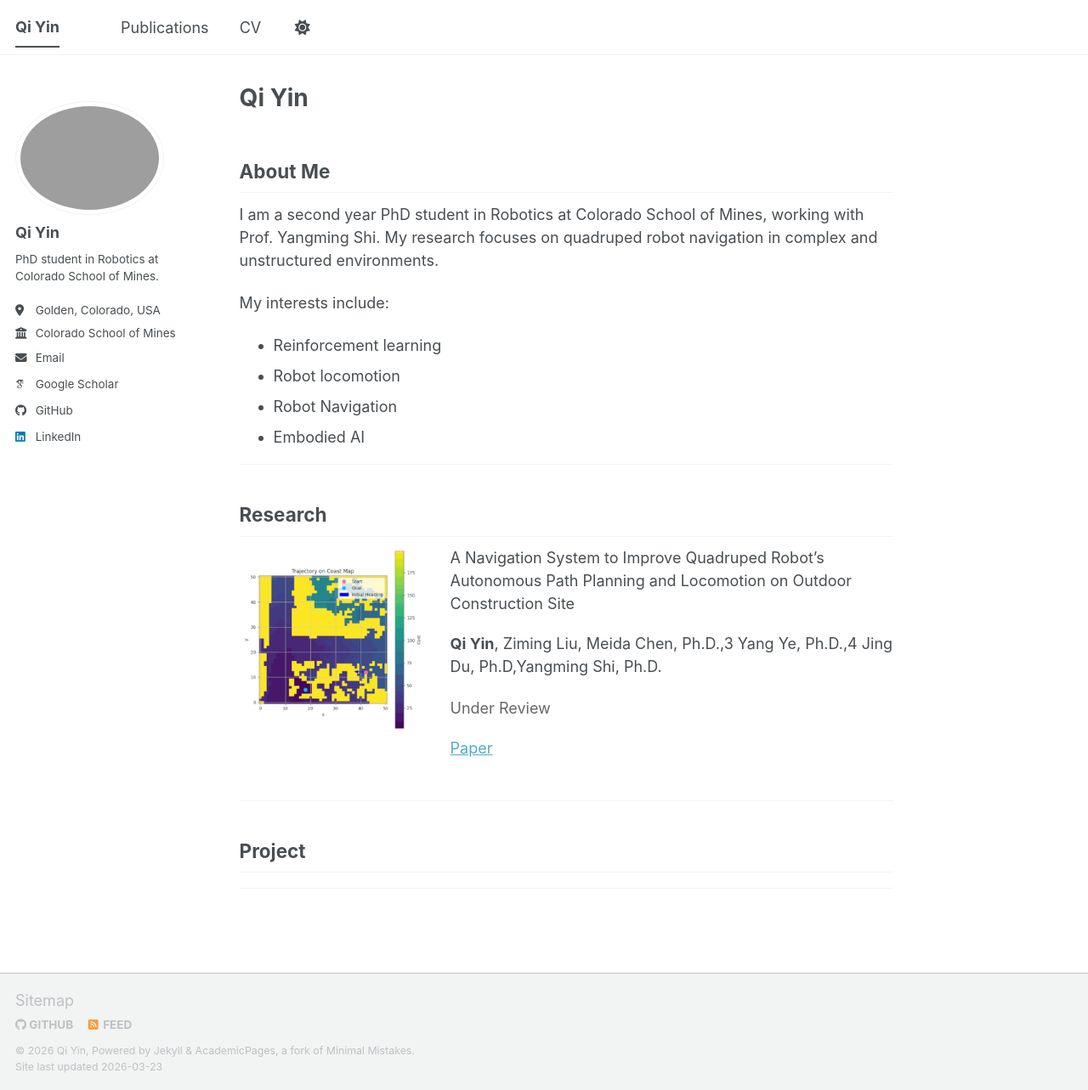
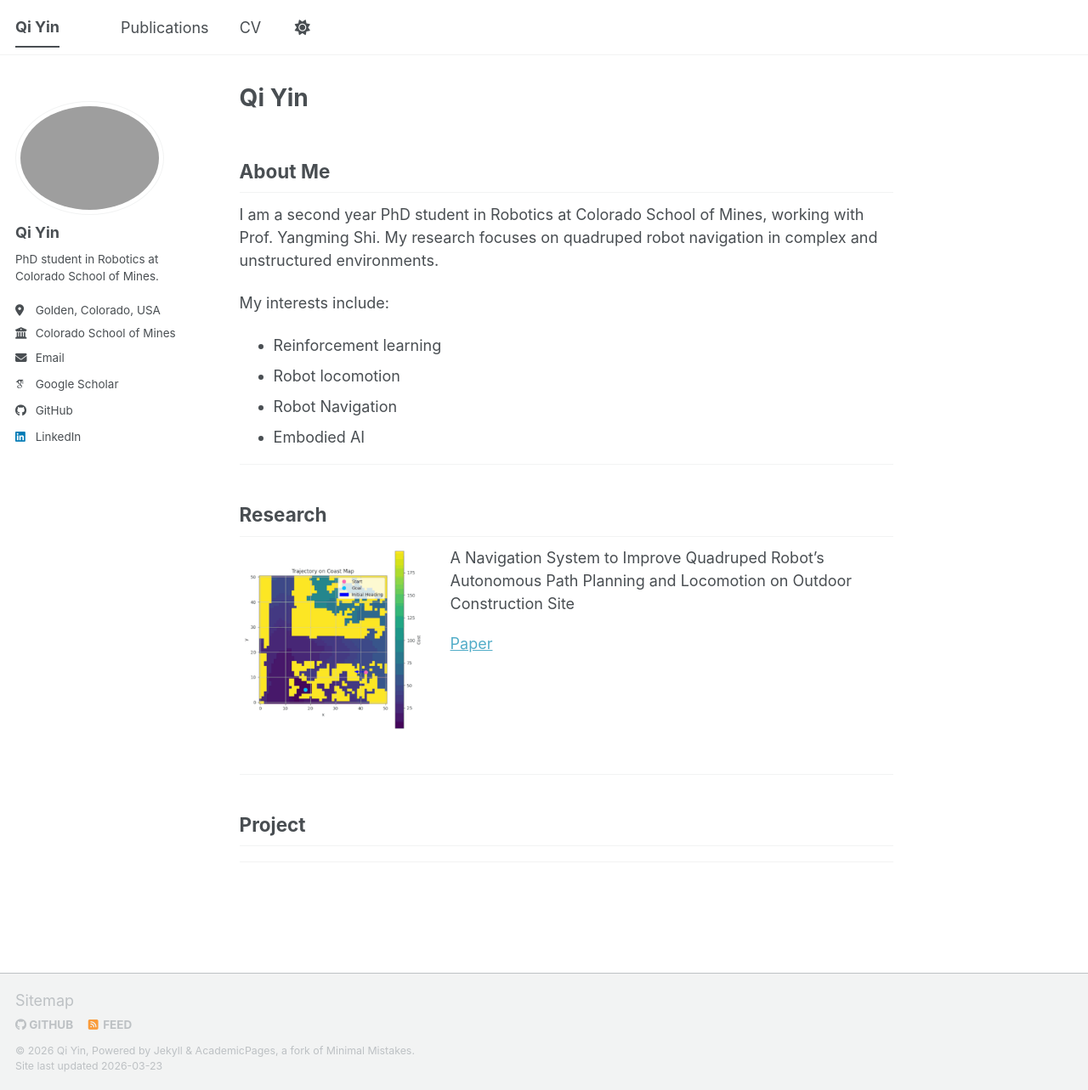
Before and after one commit to Qiii04/Qiii04.github.io, a Jekyll site: the page built from _pages/about.md, in a window 1280 px wide and 1283 px high. Shown: the whole window at 85% size. Built offline with Jekyll 4.4.1, drawn with Linux system fonts in a browser that asks for light colours; some web fonts are replaced; a script bundle is joined from its source files by our own code; library files that are not in the unit come from our copies.

Commit message:
Update about.md

```diff
--- a/_pages/about.md
+++ b/_pages/about.md
@@ -30,16 +30,6 @@ My interests include:
       A Navigation System to Improve Quadruped Robot’s Autonomous Path Planning and Locomotion on Outdoor Construction Site
     </p>
 
-    <!-- 作者 -->
-    <p style="margin: 0 0 22px 0;">
-      <strong>Qi Yin</strong>, Ziming Liu, Meida Chen, Ph.D.,3 Yang Ye, Ph.D.,4 Jing Du, Ph.D,Yangming Shi, Ph.D.
-    </p>
-
-    <!-- 发表信息 -->
-    <p style="margin: 0 0 20px 0; color: #666;">
-      Under Review
-    </p>
-
     <!-- links -->
     <p style="margin: 0;">
       <a href="#">Paper</a>
```
